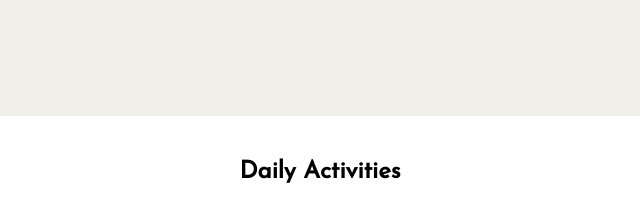
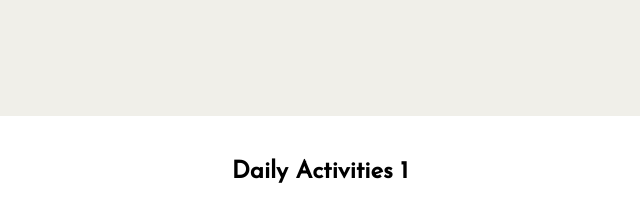
Before and after one commit to Parvez-Inamdar/todo-list, a Gatsby site: page / in a window 1280 px wide. Shown: the top 199 px of the page, 320-960 px from the left. Built offline with nearby package versions, Linux system fonts and the light colour scheme; Gatsby itself is replaced by a stand-in of ours.

Commit message:
Third Commit 09

```diff
--- a/src/components/Todo.js
+++ b/src/components/Todo.js
@@ -74,7 +74,7 @@ export default function Todo() {
           })
         ) : (
           <>
-            <h1>Daily Activities</h1>
+            <h1>Daily Activities 1</h1>
             <TodoForm onSubmit={addTodo} />
             <TodoItem
               todos={todos}
```
